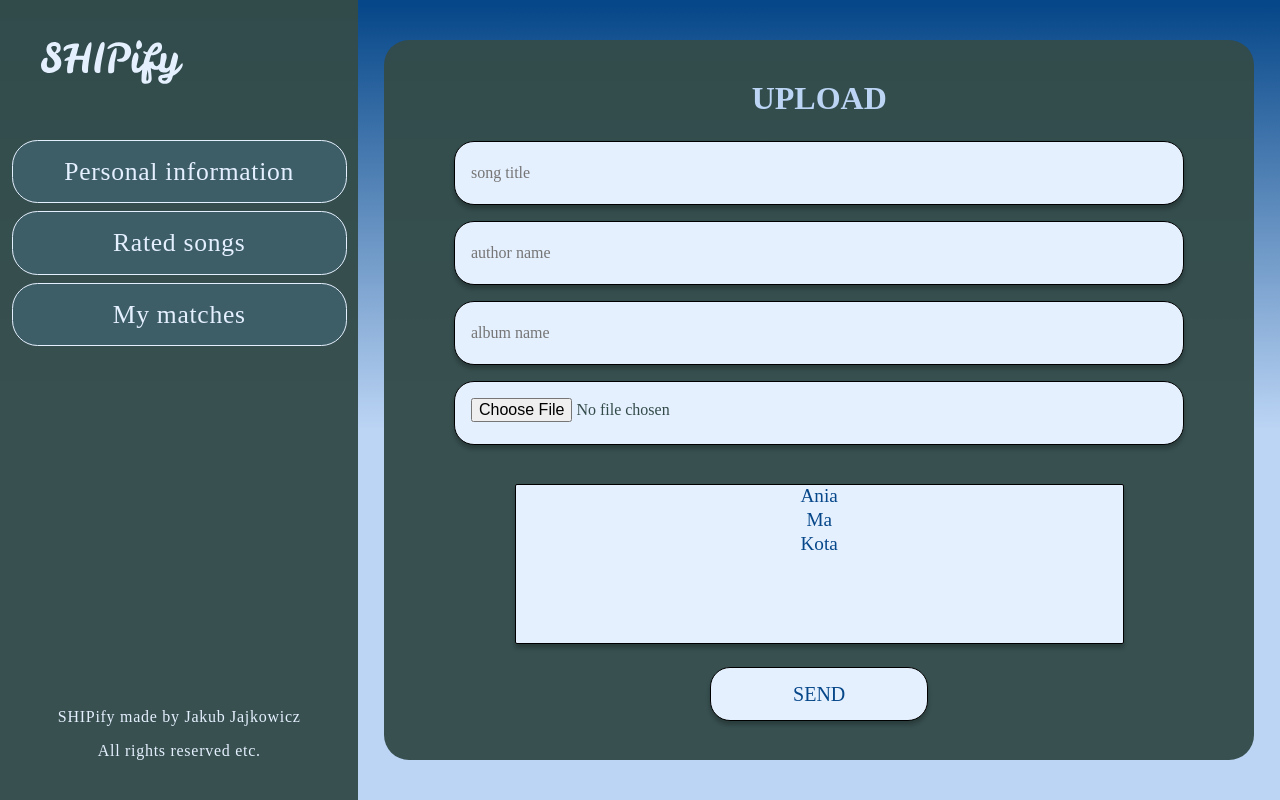
After one commit to G0fD/WdPAI, a PHP site: page /public/views/addsong.php in a window 1280 px wide. The commit adds this page. Run offline with PHP 8.4, Linux system fonts and the light colour scheme.

Commit message:
Many updates, added new php classes

```diff
--- a/index.php
+++ b/index.php
@@ -12,6 +12,9 @@ Routing::get('main', 'DefaultController');
 Routing::get('profile', 'DefaultController');
 Routing::get('signup', 'DefaultController');
 
+Routing::post('login', 'SecurityController');
+Routing::post('addSong', 'SongController');
+
 Routing::run($path);
 
 ?>
--- a/public/css/mainsite.css
+++ b/public/css/mainsite.css
@@ -4,7 +4,7 @@
     margin-left: 3vh;
     height: 7vh;
 }
-.author{
+.album{
     color: #E5F0FF;
     font-size: 1em;
     margin-left: 3vh;
--- a/public/css/profile.css
+++ b/public/css/profile.css
@@ -69,4 +69,56 @@ main{
     width: 68vw;
     background: rgba(51, 75, 73, 0.96);
     margin-left: 2vw;
+    color: #BCD5F5;
+    text-align: center;
+    flex-direction: column;
+    justify-content: center;
 }
+
+main>h1{
+    height: 5vh;
+}
+
+main>form{
+    height: 75vh;
+    width: 100%;
+    display: flex;
+    flex-direction: column;
+    align-items: center;
+}
+
+main>form>.insert{
+    color: #334B49;
+    width: 100%;
+    height: 40vh;
+    display: flex;
+    flex-direction: column;
+    align-items: center;
+}
+main>form>.select{
+    width: 100%;
+    height: 25vh;
+    display: flex;
+    flex-direction: column;
+    justify-content: center;
+    align-items: center;
+}
+
+.select>select{
+    height: 20vh;
+    margin-top: 1em;
+    font-family: 'Libre Baskerville';
+    font-style: normal;
+    font-weight: 400;
+    font-size: 1.2em;
+    text-align: center;
+    width: 70%;
+    background-color: #E5F0FF;
+    color: #064789;
+    border: 1px solid #000000;
+    box-shadow: 0px 4px 4px rgba(0, 0, 0, 0.25);
+}
+
+.insert>input{
+    width: 80%;
+}
--- a/public/css/style.css
+++ b/public/css/style.css
@@ -83,7 +83,7 @@ input{
     margin: 1em;
     margin-top: 0;
     height: 5vh;
-
+    font-size: 2vh;
     font-family: 'Libre Baskerville';
     font-style: normal;
     font-weight: 400;
--- /dev/null
+++ b/public/views/addsong.php
@@ -0,0 +1,65 @@
+<!DOCTYPE html>
+<html lang="en">
+<head>
+    <meta charset="UTF-8">
+    <meta http-equiv="X-UA-Compatible" content="IE=edge">
+    <meta name="viewport" content="width=device-width, initial-scale=1.0">
+    <link rel="stylesheet" type="text/css" href="public/css/style.css">
+    <link rel="stylesheet" type="text/css" href="public/css/profile.css">
+    <link rel="icon" type="image/x-icon" href="public/img/favicon.svg">
+    <title>My Profile</title>
+</head>
+<body>
+    <div class="container">
+        <nav>
+            <img class ="small-logo" src="public/img/shipify.svg" alt="shipify">
+            <ul>
+                <li>
+                    <a href="#" class="button">Personal information</a>
+                </li>
+                <li>
+                    <a href="#" class="button">Rated songs</a>
+                </li>
+                <li>
+                    <a href="#" class="button">My matches</a>
+                </li>
+                <li>
+
+                </li>
+                <li>
+                    <p>SHIPify made by Jakub Jajkowicz</p>
+                    <p>All rights reserved etc.</p>
+                </li>
+            </ul>
+        </nav>
+        <main>
+            <h1>UPLOAD</h1>
+            <form action="addSong" method="POST" ENCTYPE="multipart/form-data">
+                <section class="insert">
+                <div class="messages">
+                <?php
+                if(isset($messages)){
+                    foreach ($messages as $message){
+                        echo $message;
+                    }
+                }
+                ?>
+                </div>
+                <input type="text" name="title" placeholder="song title">
+                <input type="text" name="author" placeholder="author name">
+                <input type="text" name="album" placeholder="album name">
+                <input type="file" name="file">
+                </section>
+                <section class="select">
+                <select name="genres[]" id="genres" multiple="multiple">
+                    <option value="Ania">Ania</option>
+                    <option value="Ma">Ma</option>
+                    <option value="Koteczka">Kota</option>
+                </select>
+                </section>
+                <button type="submit">SEND</button>
+            </form>
+        </main>
+    </div>
+</body>
+</html>
--- a/public/views/signup.html
+++ b/public/views/signup.php
@@ -48,7 +48,6 @@
                 </section>
             </form>
         </div>
-
     </div>
 </body>
 </html>
--- a/src/controllers/DefaultController.php
+++ b/src/controllers/DefaultController.php
@@ -3,12 +3,8 @@
 require_once 'AppController.php';
 
 class DefaultController extends AppController{
-    public function index()
-    {
-        $this->render('index');
-    }
 
-    public function login(){
+    public function index(){
         $this->render('login');
     }
 
```
Also changed, not shown: Routing.php (+8 -0 lines), public/views/login.php (renamed from public/views/login.html, +11 -2 lines), public/views/main.php (renamed from public/views/main.html, +15 -13 lines), src/controllers/AppController.php (+19 -2 lines), src/controllers/SecurityController.php (added, +33 -0 lines), src/controllers/SongController.php (added, +41 -0 lines), src/models/Song.php (added, +71 -0 lines), src/models/User.php (added, +60 -0 lines), public/views/index.php (renamed from public/views/index.html), public/views/profile.php (line endings or trailing spaces), 2 other files.
